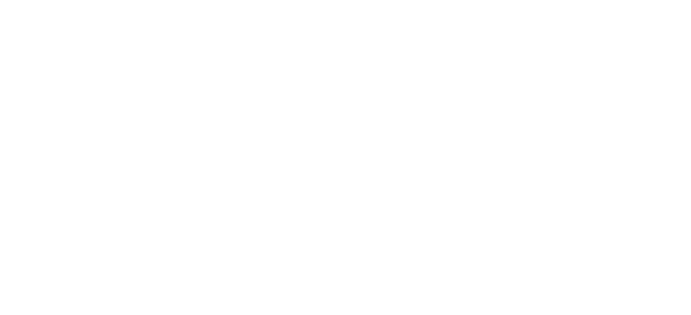
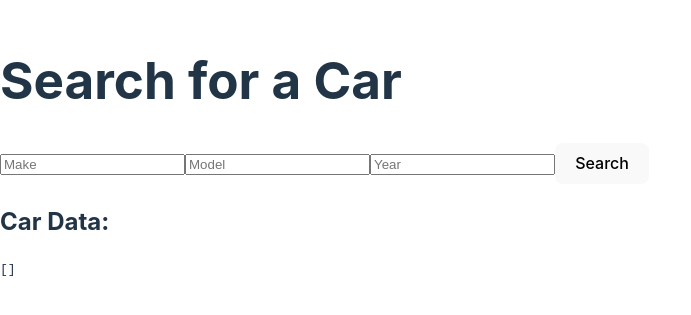
Before and after one commit to Antman295/SBA_320H, a React (Vite) app: page /cars/1/1/1 in a window 1280 px wide. Before the commit this address had no page. Shown: the part 245-560 px from the top of the page, without its empty margins (0-691 px from the left). Built offline with nearby package versions, Linux system fonts and the light colour scheme; no server answers.

Commit message:
New Idea
I'm deleting this and going with a brand new idea

```diff
--- a/src/App.jsx
+++ b/src/App.jsx
@@ -1,19 +1,16 @@
-import { BrowserRouter as Router, Routes, Route } from 'react-router-dom';
-import Make from './pages/Make';
-import Model from './pages/Model';
+import React from 'react';
+import { BrowserRouter as Router, Route, Routes } from 'react-router-dom';
 import Info from './pages/Info';
-import './App.css'
 
-function App() {
-  return (
-    <Router>
-      <Routes>
-        <Route path = '/' element={ <Make />} />
-        <Route path = '/:make' element={ <Model />} />
-        <Route path = '/:make/:model' element={<Info />} />
-      </Routes>
-    </Router>
-  )
-}
+const App = () => {
+    return (
+        <Router>
+            <Routes>
+                <Route path="/" element={<Info />} />
+                <Route path="/cars/:make/:model/:year" element={<Info />} />
+            </Routes>
+        </Router>
+    );
+};
 
-export default App
+export default App;
--- a/src/pages/Info.jsx
+++ b/src/pages/Info.jsx
@@ -1,11 +1,68 @@
-import { useParams } from 'react-router-dom';
+import { useState, useEffect } from 'react';
+import { useParams, useNavigate } from 'react-router-dom';
+import { getAllCars } from '../utilites/api';
 
-export default function Info() {
-  const { make, model } = useParams();  // Get 'make' and 'model' from the URL
-  return (
-    <div>
-      <h3>Information for {make} {model}</h3>
-      {/* Display information based on make and model */}
-    </div>
-  );
-}
+const Info = () => {
+    const [make, setMake] = useState('');
+    const [model, setModel] = useState('');
+    const [year, setYear] = useState('');
+    const [carData, setCarData] = useState(null);
+
+    // Access URL params (make, model, year) with useParams
+    const { make: urlMake, model: urlModel, year: urlYear } = useParams();
+    const navigate = useNavigate();
+
+    // Update the state based on URL params when they change
+    useEffect(() => {
+        if (urlMake && urlModel && urlYear) {
+            fetchCarData(urlMake, urlModel, urlYear);
+        } else {
+            // If not all params are available, reset car data
+            setCarData(null);
+        }
+    }, [urlMake, urlModel, urlYear]);
+
+    const fetchCarData = async (make, model, year) => {
+        const data = await getAllCars(make, model, year);
+        setCarData(data);
+    };
+
+    const handleSearch = () => {
+        // Construct the new URL with parameters for make, model, and year
+        navigate(`/cars/${make}/${model}/${year}`);
+    };
+
+    return (
+        <div>
+            <h1>Search for a Car</h1>
+            <input
+                type="text"
+                placeholder="Make"
+                value={make}
+                onChange={(e) => setMake(e.target.value)}
+            />
+            <input
+                type="text"
+                placeholder="Model"
+                value={model}
+                onChange={(e) => setModel(e.target.value)}
+            />
+            <input
+                type="text"
+                placeholder="Year"
+                value={year}
+                onChange={(e) => setYear(e.target.value)}
+            />
+            <button onClick={handleSearch}>Search</button>
+
+            {carData && (
+                <div>
+                    <h2>Car Data:</h2>
+                    <pre>{JSON.stringify(carData, null, 2)}</pre>
+                </div>
+            )}
+        </div>
+    );
+};
+
+export default Info;
--- a/src/utilites/api.jsx
+++ b/src/utilites/api.jsx
@@ -1,25 +1,22 @@
-export async function getAllCars() {
-    const url = 'https://thingproxy.freeboard.io/fetch/https://api-ninjas.com/api/cars';
-    const apiKey = 'Y4bD5SkLSpvpq22iB3W6cw==aJO13M7tNi8wmX72';
-
+export const getAllCars= async (make, model, year) => {
 try {
-        const response = await fetch(url, {
+    const response = await fetch(`https://thingproxy.freeboard.io/fetch/https://api-ninjas.com/api/cars?make=${make}&model=${model}&year=${year}`, {
         headers: {
-                'X-Api-Key': apiKey,
+            'X-Api-Key': 'Y4bD5SkLSpvpq22iB3W6cw==aJO13M7tNi8wmX72'
         }
     });
 
     if (!response.ok) {
-            // Log the status and error text for more details
         const errorText = await response.text();
         console.error('Error fetching data:', response.status, errorText);
         return [];
     }
 
     const data = await response.json();
+    console.log('API Response:', data);
     return data.results || [];
 } catch (error) {
     console.error('Fetch error:', error);
     return [];
 }
-}
+};
```
Lines whose indentation alone changed are shown as unchanged.
